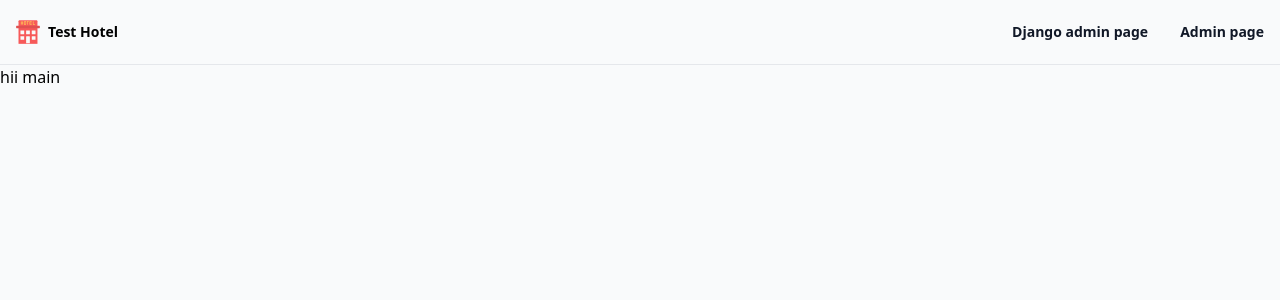
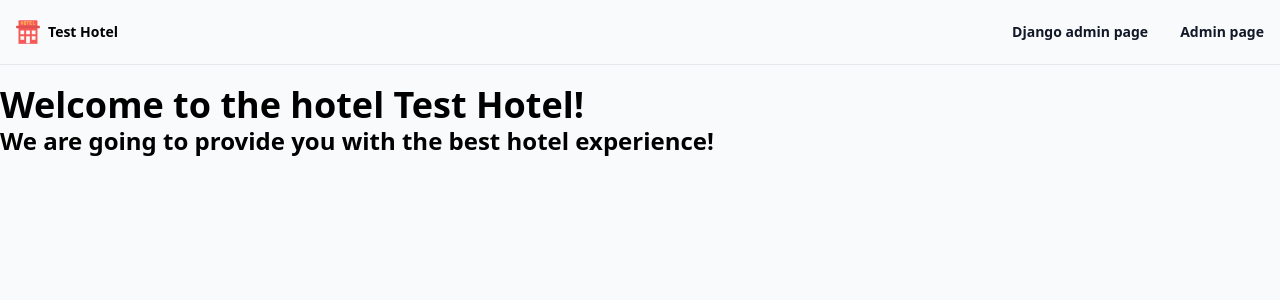
Before and after one commit to ElectronApplications/hotel-ms, a Vue app in the folder frontend/: page / in a window 1280 px wide. Shown: the top 300 px of the page. Built offline with nearby package versions, Linux system fonts and the light colour scheme; a web font is replaced by a local one.

Commit message:
Implement a simple admin page

```diff
--- /dev/null
+++ b/frontend/src/views/AdminView.vue
@@ -0,0 +1,30 @@
+<script setup lang="ts">
+import axios from "axios";
+import { onBeforeMount, ref } from "vue";
+
+type Client = {
+  id: number;
+  name: string;
+  phone_number: string;
+};
+
+let clients = ref<Client[]>([]);
+
+async function fetchClients() {
+  clients.value = (await axios.get("/api/client/")).data;
+}
+
+onBeforeMount(async () => {
+  await fetchClients();
+});
+</script>
+
+<template>
+  <main class="container mx-auto">
+    <div class="flex flex-col gap-y-2">
+      <span v-for="c in clients" v-bind:key="c.id">
+        {{ c.name }} с номером {{ c.phone_number }}
+      </span>
+    </div>
+  </main>
+</template>
--- a/frontend/src/views/MainView.vue
+++ b/frontend/src/views/MainView.vue
@@ -1 +1,14 @@
-<template>hii main</template>
+<script setup lang="ts">
+const BRAND_HOTEL_NAME = import.meta.env.VITE_BRAND_HOTEL_NAME;
+</script>
+
+<template>
+  <main class="container mx-auto pt-5">
+    <h1 class="text-4xl font-extrabold">
+      Welcome to the hotel {{ BRAND_HOTEL_NAME }}!
+    </h1>
+    <h2 class="text-2xl font-bold">
+      We are going to provide you with the best hotel experience!
+    </h2>
+  </main>
+</template>
```
Also changed, not shown: frontend/src/router/index.ts (+6 -1 lines).
